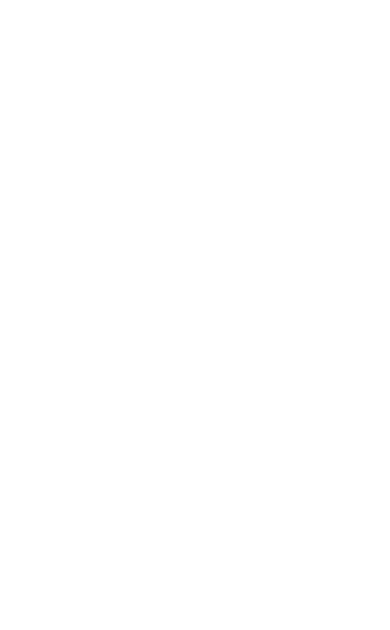
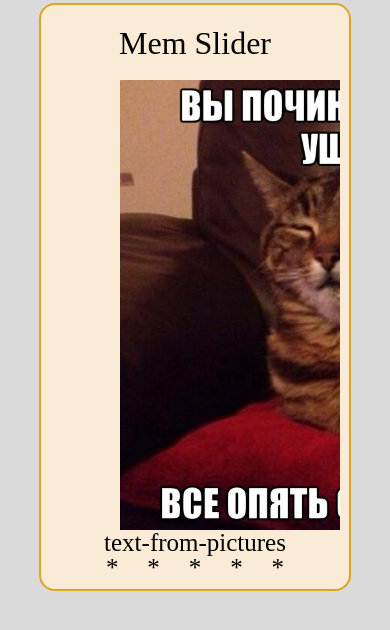
Before and after one commit to igor-sergeevich-po/cssMemSlider, a plain HTML site: page index.html in a window 390 px wide. Drawn offline with Linux system fonts and the light colour scheme.

Commit message:
feat: add basic style

```diff
--- a/index.html
+++ b/index.html
@@ -11,7 +11,32 @@
     <title>CSS Mem Slider</title>
 </head>
 <body>
-
+    <section class="slider">
+        <div class="wrapper">
+            <div class="slider-content">
+                <h1 class="slider__title">Mem Slider</h1>
+              <div>
+                <div class="slider__field-image">
+                    <img class="picture" src="./src/mems_pic/cat.png" alt="cat">
+                    <img class="picture" src="./src/mems_pic/asynch-javascript.png" alt="cat">
+                    <img class="picture" src="./src/mems_pic/dead-line.png" alt="cat">
+                    <img class="picture" src="./src/mems_pic/broken-track.png" alt="cat">
+                    <img class="picture" src="./src/mems_pic/kod.jpg" alt="cat">
+                </div>
+              </div>
+                <div class="slider__navigation">
+                    <span class="image-text">text-from-pictures</span>
+                    <ul class="navigation-points">
+                        <li class="navigation-point">*</li>
+                        <li class="navigation-point">*</li>
+                        <li class="navigation-point">*</li>
+                        <li class="navigation-point">*</li>
+                        <li class="navigation-point">*</li>
+                    </ul>
+                </div>
+            </div>
+        </div>
+    </section>
     <script src="./src/index.js"></script>
 </body>
 </html>
--- a/src/css/style.css
+++ b/src/css/style.css
@@ -0,0 +1,102 @@
+body{
+    background-color: #dadada;
+}
+.slider__title{
+    text-align: center;
+}
+.wrapper{
+    margin: 0 auto;
+    padding: 0 10%;
+    max-width: 90%;
+}
+.slider-content{
+    margin-top: 1%;
+    padding:0 3% 3% 3%;
+    background-color: antiquewhite;
+    border: 2px solid goldenrod;
+    border-radius: 16px;
+}
+.slider__field-image{
+
+
+    display: flex;
+    overflow: hidden;
+    height: 55%;
+    margin: auto;
+
+}
+.pic-container{
+    padding: auto;
+    height: 450px;
+    min-width: 100%;
+    text-align: center;
+
+}
+.picture{
+
+    align-items: center;
+    max-height: 100%;
+    border-radius: 14px;
+
+    padding: 0 24%;
+    height: 450px;
+
+    text-align: center;
+    transition: 0.3s;
+}
+img{
+    border-radius: 15px;
+}
+
+.slider__navigation{
+    display: flex;
+    margin-top: 20px;
+    font-size: 25px;
+    justify-content: space-around;
+}
+.navigation-points{
+    display: flex;
+}
+.navigation-point{
+    margin: 0 5%;
+}
+
+@media (max-width:700px) {
+    .pic-container{
+        max-height: 400px;
+    }
+    .navigation-points{
+        justify-content: center;
+    }
+    .picture{
+
+        align-items: center;
+        max-height: 95%;
+        border-radius: 14px;
+    }
+    .slider__navigation{
+        display: block;
+        margin-top: 0px;
+        text-align: center;
+        justify-content: center;
+    }
+}
+@media (max-width:550px){
+
+    .picture{
+        align-items: center;
+        max-height: 80%;
+
+    }
+}
+@media (max-width:450px){
+    .pic-container{
+        max-height: 300px;
+    }
+    .picture{
+
+        align-items: center;
+        max-height: 70%;
+
+    }
+}
```
